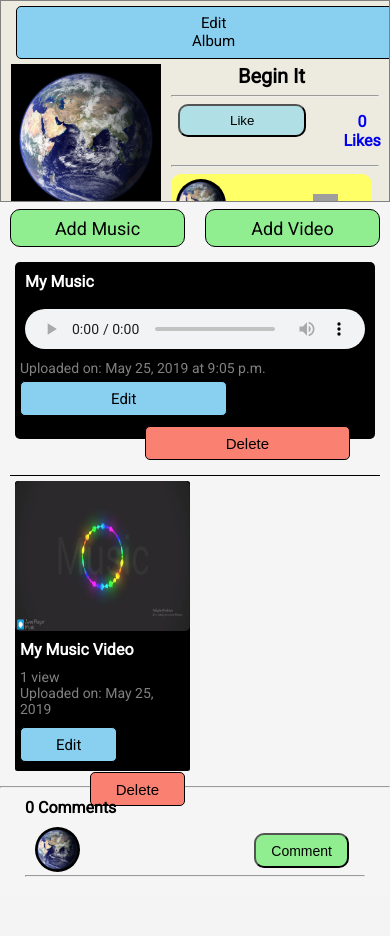
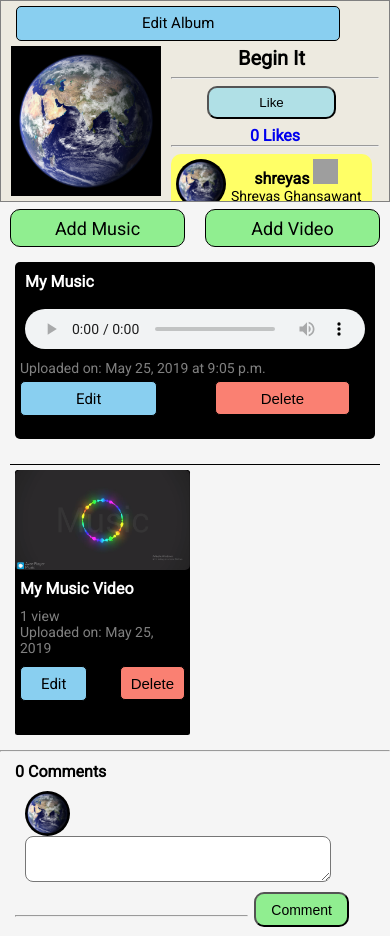
Before and after one commit to shreyasghansawant/Beginners-Beat, a Django app: a page that uses beat/templates/beat/base.html in a window 390 px wide. Shown: the part 82-1018 px from the top of the page. Before the commit the page ends 959 px from the top, so only its background shows below. Run offline with Django 3.2, Linux system fonts and the light colour scheme; a user stored in the database is signed in; data comes from the database, SQL or seed files in the repository; data that the repository does not hold is empty; grey boxes are pictures that could not be loaded.

Commit message:
Update detail.css

```diff
--- a/beat/static/beat/detail.css
+++ b/beat/static/beat/detail.css
@@ -337,8 +337,8 @@ body{
   background-color: orange;
 }
 
-#comment-text-area-pro{
-  display: none;
+#comment-text-area{
+  width: 650px;
 }
 .br-c{
   display: none;
@@ -372,11 +372,13 @@ body{
     grid-template-columns: 50% 50%;
     border-top: 1px solid black;
     margin: 10px;
+    grid-auto-rows: 235px;
   }
   .video-pro{
     grid-template-columns: 50% 50%;
     border-top: 1px solid black;
     margin: 10px;
+    grid-auto-rows: 275px;
   }
   #br-for-ud{
     display: none;
@@ -385,25 +387,22 @@ body{
     grid-template-columns: 100%;
   }
   #comment-text-area{
-    display: none;
-  }
-  #comment-text-area-pro{
-    display: block;
+    width: 300px;
   }
   .comment-area{
     grid-template-columns: 17.5% 82.5%;
   }
   #m-u-m{
-    padding: 7.5px 90px;
+    padding: 7.5px 55px;
   }
   #m-d-m{
-    padding: 7.5px 80px;
+    padding: 7.5px 45px;
   }
   #m-u{
-    padding: 7.5px 35px;
+    padding: 7.5px 20px;
   }
   #m-d{
-    padding: 7.5px 25px;
+    padding: 7.5px 10px;
   }
   #comment-btn{
     margin: 6px;
@@ -413,13 +412,13 @@ body{
     margin-left: 0px;
   }
   #m-u-a{
-    padding: 7.5px 175px;
+    padding: 7.5px 125px;
   }
   #m-d-a{
-    padding: 7.5px 165px;
+    padding: 7.5px 115px;
   }
   #likes{
-    margin: 15px 30px;
+    margin: 0px 0px;
   }
   #mini-user{
     margin: 7.5px;
@@ -435,7 +434,7 @@ body{
     height: 50px;
   }
   #miniu{
-    margin: 20px 15px;
+    margin: 5px 5px;
     word-wrap: break-word;
   }
   #a-a-a{
@@ -454,4 +453,13 @@ body{
     text-align: left;
     word-wrap: break-word;
   }
+  .like-it-div{
+    display: block;
+  }
+  #v-thumb{
+    height: 100px;
+  }
+  .comment-body{
+    margin-left: 15px;
+  }
 }
```
